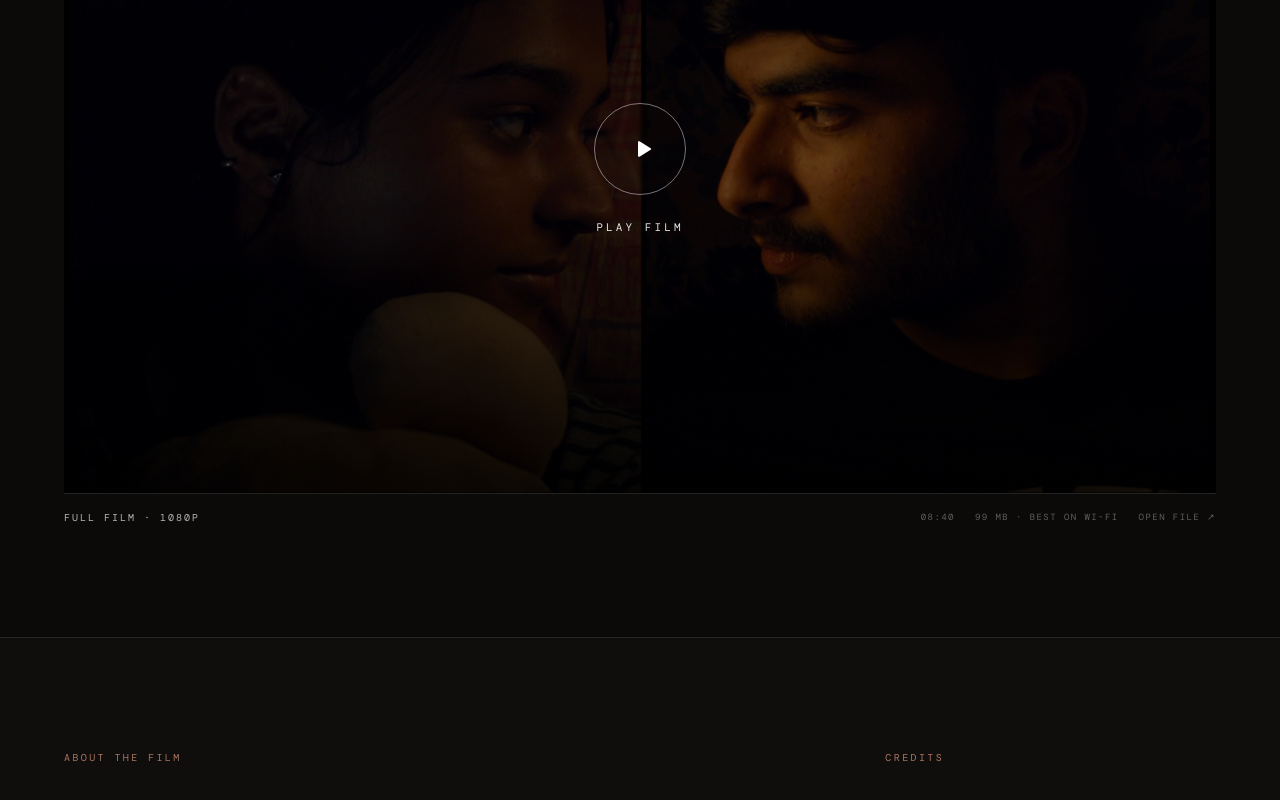
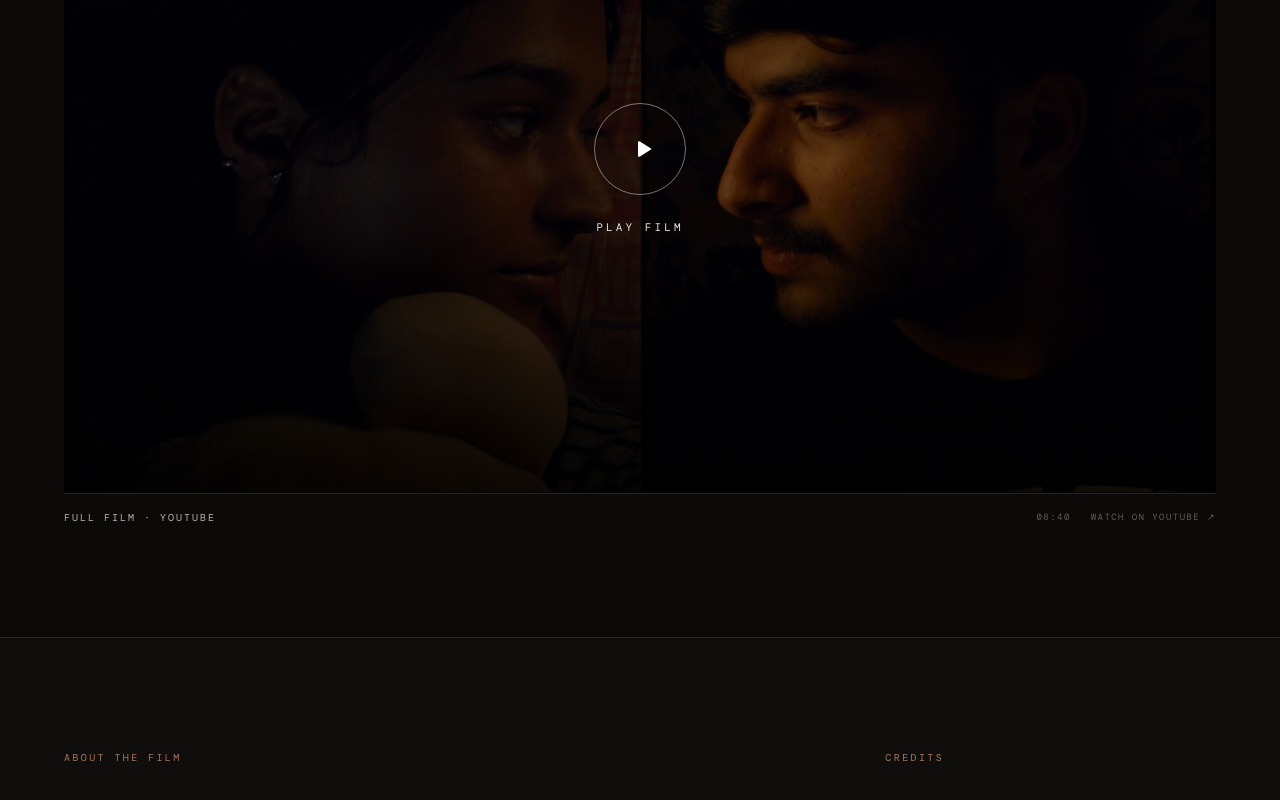
Before and after one commit to AR2905/filmmaker-portfolio, a Next.js app: page /work/sawaan-ka-maah in a window 1280 px wide. Shown: the part 1222-2022 px from the top of the page. Built offline with nearby package versions, Linux system fonts and the light colour scheme; a web font is replaced by a local one.

Commit message:
Saawan Ka Maah Youtube

```diff
--- a/app/work/[slug]/page.tsx
+++ b/app/work/[slug]/page.tsx
@@ -159,11 +159,11 @@ export default async function WorkDetailPage({
 
                 <div className="relative z-10 w-full px-6 pb-16 sm:px-10 sm:pb-20 lg:px-16 lg:pb-24">
                     {/* Index marker */}
-                    <div className="mb-8 flex items-center gap-4 text-[10px] tracking-[0.2em] text-white/45">
+                    {/* <div className="mb-8 flex items-center gap-4 text-[10px] tracking-[0.2em] text-white/45">
                         <span style={{ color: ACCENT }}>{work.number}</span>
                         <span className="h-px w-8 bg-white/20" />
                         <span>SHORT FILM</span>
-                    </div>
+                    </div> */}
 
                     <h1 className="font-['Playfair_Display',serif] text-[clamp(56px,13vw,190px)] font-normal leading-[0.78] tracking-[-0.075em] text-white">
                         {lines.map((line, index) => (
--- a/components/film-player.tsx
+++ b/components/film-player.tsx
@@ -10,12 +10,38 @@ type FilmPlayerProps = {
     label: string;
     /** Shown on the poster before the file is fetched. */
     runtime: string;
-    sizeMb: number;
+    /** Local file size in MB. Omit for embedded sources like YouTube. */
+    sizeMb?: number;
 };
 
 type Status = "idle" | "loading" | "ready" | "error";
 
 const HEAVY_FILE_THRESHOLD_MB = 50;
+
+function getYouTubeId(url: string): string | null {
+    try {
+        const parsed = new URL(url);
+        const host = parsed.hostname.replace(/^www\./, "");
+
+        if (host === "youtu.be") {
+            return parsed.pathname.split("/").filter(Boolean)[0] ?? null;
+        }
+
+        if (host === "youtube.com" || host === "m.youtube.com" || host === "youtube-nocookie.com") {
+            if (parsed.pathname === "/watch") return parsed.searchParams.get("v");
+            if (parsed.pathname.startsWith("/embed/")) {
+                return parsed.pathname.split("/embed/")[1]?.split(/[?/]/)[0] ?? null;
+            }
+            if (parsed.pathname.startsWith("/shorts/")) {
+                return parsed.pathname.split("/shorts/")[1]?.split(/[?/]/)[0] ?? null;
+            }
+        }
+    } catch {
+        return null;
+    }
+
+    return null;
+}
 
 function formatDuration(seconds: number): string {
     if (!Number.isFinite(seconds) || seconds <= 0) return "";
@@ -30,10 +56,9 @@ function formatDuration(seconds: number): string {
 /**
  * Click-to-load film player.
  *
- * The mp4 is never referenced in the initial HTML. Nothing is fetched until
- * the visitor actually asks to watch, so a 212 MB master does not compete
- * with the page for bandwidth. The button doubles as the poster, which keeps
- * the "not started" state from being a black rectangle.
+ * Supports local video files and YouTube links (watch, embed, or youtu.be).
+ * Nothing is fetched until the visitor asks to watch, so heavy masters and
+ * third-party embeds do not compete with the page for bandwidth.
  */
 export default function FilmPlayer({
     src,
@@ -48,10 +73,14 @@ export default function FilmPlayer({
     const [status, setStatus] = useState<Status>("idle");
     const [duration, setDuration] = useState("");
 
-    const heavy = sizeMb >= HEAVY_FILE_THRESHOLD_MB;
+    const youTubeId = getYouTubeId(src);
+    const isYouTube = youTubeId !== null;
+    const heavy = typeof sizeMb === "number" && sizeMb >= HEAVY_FILE_THRESHOLD_MB;
+    const openHref = isYouTube ? `https://www.youtube.com/watch?v=${youTubeId}` : src;
+    const openLabel = isYouTube ? "WATCH ON YOUTUBE" : "OPEN FILE";
 
     useEffect(() => {
-        if (!active) return;
+        if (!active || isYouTube) return;
 
         const node = videoRef.current;
 
@@ -68,7 +97,7 @@ export default function FilmPlayer({
         const attempt = node.play();
 
         if (attempt) attempt.catch(() => undefined);
-    }, [active, src]);
+    }, [active, isYouTube, src]);
 
     const handleActivate = useCallback(() => {
         setStatus("loading");
@@ -95,7 +124,21 @@ export default function FilmPlayer({
                     }`}
                 />
 
-                {active && (
+                {active && isYouTube && (
+                    <iframe
+                        src={`https://www.youtube-nocookie.com/embed/${youTubeId}?autoplay=1&rel=0&modestbranding=1&playsinline=1`}
+                        title={label}
+                        allow="accelerometer; autoplay; clipboard-write; encrypted-media; gyroscope; picture-in-picture; web-share"
+                        referrerPolicy="strict-origin-when-cross-origin"
+                        allowFullScreen
+                        onLoad={() => setStatus("ready")}
+                        className={`absolute inset-0 h-full w-full border-0 bg-black transition-opacity duration-500 ${
+                            status === "ready" ? "opacity-100" : "opacity-0"
+                        }`}
+                    />
+                )}
+
+                {active && !isYouTube && (
                     <video
                         ref={videoRef}
                         controls
@@ -153,7 +196,7 @@ export default function FilmPlayer({
                         </span>
 
                         <span className="text-[10px] tracking-[0.22em] text-white/70">
-                            STREAMING · {sizeMb} MB
+                            {isYouTube ? "LOADING PLAYER" : `STREAMING · ${sizeMb} MB`}
                         </span>
                     </div>
                 )}
@@ -168,12 +211,12 @@ export default function FilmPlayer({
 
                         <span className="flex items-center gap-4">
                             <a
-                                href={src}
+                                href={openHref}
                                 target="_blank"
                                 rel="noreferrer"
                                 className="border-b border-white/60 pb-1 text-[10px] tracking-[0.2em] text-white"
                             >
-                                OPEN VIDEO <em className="not-italic">↗</em>
+                                {openLabel} <em className="not-italic">↗</em>
                             </a>
 
                             <button
@@ -204,12 +247,12 @@ export default function FilmPlayer({
                     )}
 
                     <a
-                        href={src}
+                        href={openHref}
                         target="_blank"
                         rel="noreferrer"
                         className="transition-colors hover:text-white/80"
                     >
-                        OPEN FILE ↗
+                        {openLabel} ↗
                     </a>
                 </span>
             </figcaption>
--- a/data/works.ts
+++ b/data/works.ts
@@ -52,7 +52,8 @@ export type Work = {
      */
     video: {
         src: string;
-        sizeMb: number;
+        /** Local file size in MB. Omit for embedded sources like YouTube. */
+        sizeMb?: number;
         label: string;
     } | null;
 
@@ -116,9 +117,8 @@ export const works: Work[] = [
         ],
 
         video: {
-            src: "/sawan-ka-maah.mp4",
-            sizeMb: 99,
-            label: "FULL FILM · 1080P",
+            src: "https://www.youtube.com/embed/fL-KGyDgo8A?si=TFYeb8nSGK0OmNYx",
+            label: "FULL FILM · YOUTUBE",
         },
 
         stills: [
```
